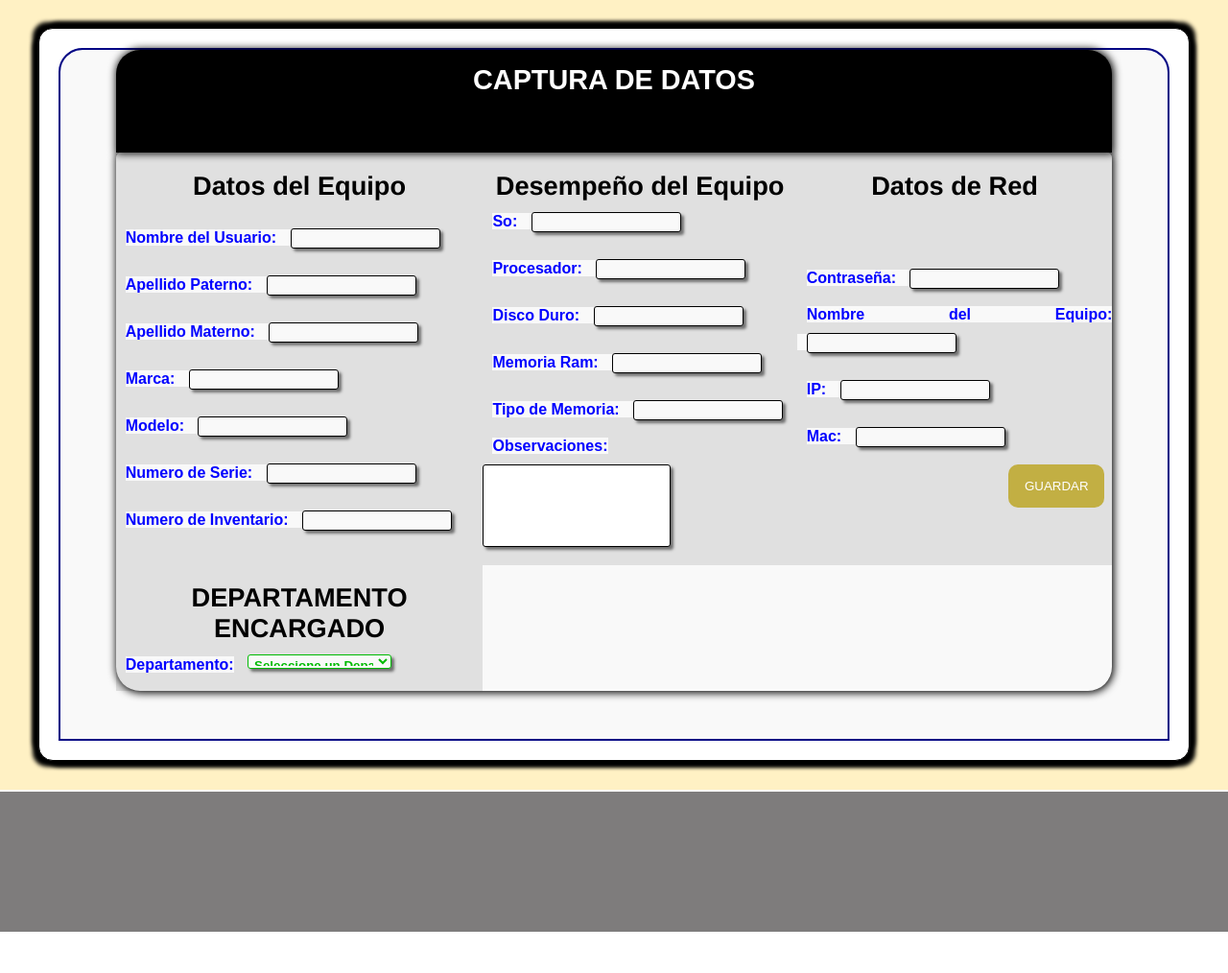
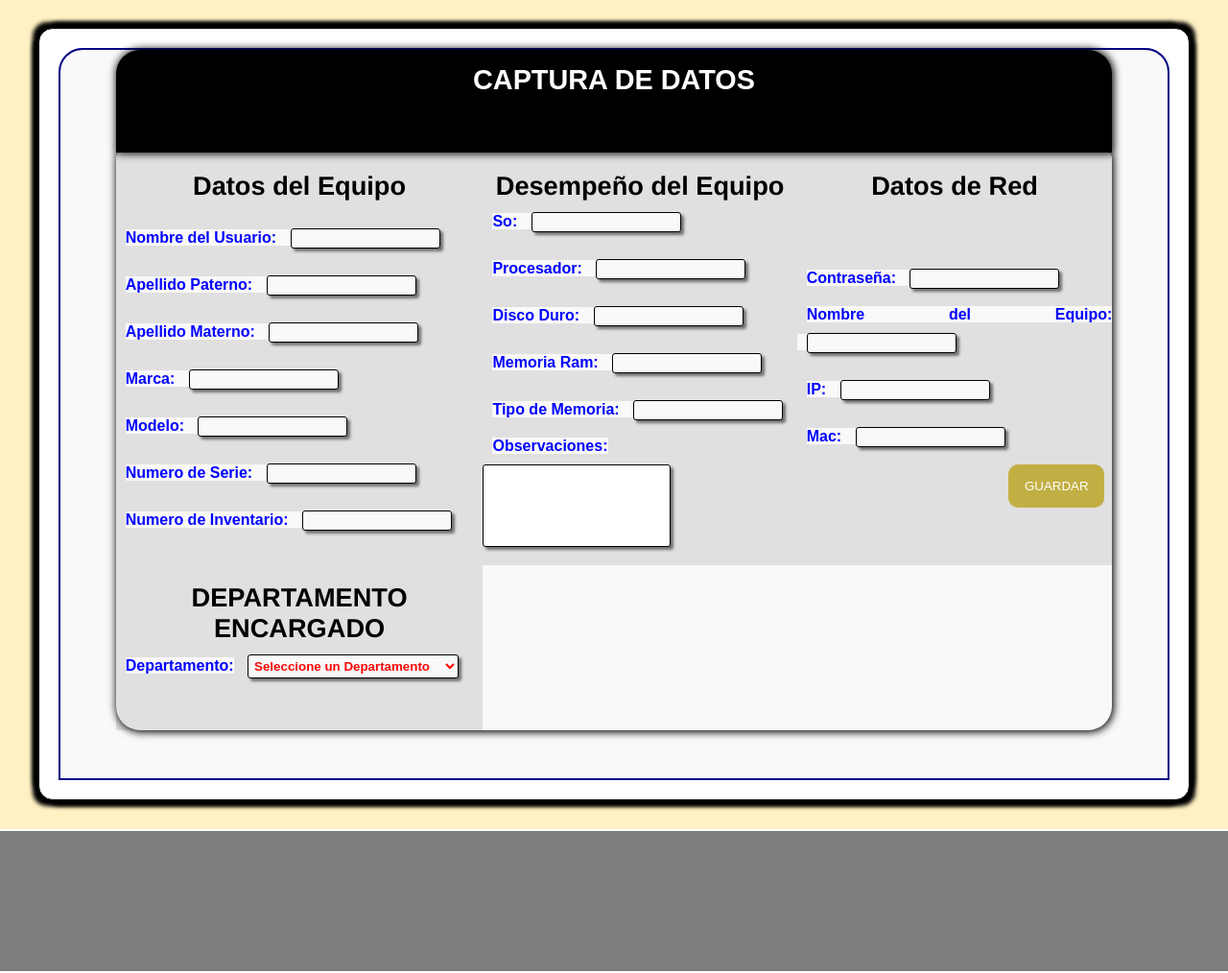
Before and after one commit to Benjamin17B/PAGINA-CRODE, a PHP site: the page made by paginas/CPU'S.php in a window 1280 px wide. Shown: the part 201-1215 px from the top of the page at 96% size. Before the commit the page ends 1172 px from the top, so only its background shows below. Run offline with PHP 8.4, Linux system fonts and the light colour scheme.

Commit message:
AÑADIENDO LA VALIDACION Y ESTILO AL SELECT

```diff
--- a/css/pagina.css
+++ b/css/pagina.css
@@ -191,6 +191,20 @@ footer > p{
   font-weight: bold;
   color: #000000;
 }
+.entradaS{
+  width: 220px;
+  height: 25px;
+  border-radius: 3px;
+  border: 1px solid #000;
+  padding: 2px;
+  outline: none;
+  margin-top: 10px;
+  box-shadow: 3px 3px 3px rgba(0, 0, 0, 0.5);
+  font-weight: 700;
+  margin-left: 10px;
+  background-color: #f9f9f9;
+
+}
 #formu label,.entrada{
   font-weight: 700;
   margin-left: 10px;
@@ -234,12 +248,12 @@ footer > p{
   transition: 1000ms;
   background-color: rgb(182, 155, 0);
 }
-#formu .entrada:valid, .CajonGrande:valid{
+#formu .entrada:valid, .CajonGrande:valid, .entradaS:valid{
   transition: 800ms;
   color: #00BB03;
   border: 1px solid #00BB03;
 }
-#formu .entrada:invalid, .CajonGrande:invalid{
+#formu .entrada:invalid, .CajonGrande:invalid, .entradaS:invalid{
   transition: 500ms;
   color: #FC0505;
 }
--- a/js/validar.js
+++ b/js/validar.js
@@ -21,6 +21,8 @@ function carga(){
   document.getElementById('NEquipo').addEventListener('input',VnEquipo,false);
   document.getElementById('IP').addEventListener('input',VIP,false);
   document.getElementById('Mac').addEventListener('input',VMac,false);
+  document.getElementById('Departamento').addEventListener('input',VDepart,false);
+
 
   document.getElementById('btnGuardar').addEventListener('click',vENVIAR,false);
 }
@@ -339,3 +341,19 @@ function VMac(){
     return false;
   }
 }
+function VDepart(){
+  var elemento = document.getElementById('Departamento');
+  error = document.querySelector("#Departamento + span.error");
+
+  if(elemento.checkValidity()){
+    error.innerHTML = "";
+    error.className = "error";
+    return true;
+  }
+  else{
+    if(elemento.validity.valueMissing){
+      muestra(elemento,"Seleccione Un Departamento");
+    }
+    return false;
+  }
+}
--- a/paginas/CPU'S.php
+++ b/paginas/CPU'S.php
@@ -200,7 +200,7 @@ if(isset($_POST['btnGuardar'])){
 
                 <td>
                     <label for="Departamento">Departamento:</label>
-                     <select name="Departamento" class="entrada" require>
+                     <select name="Departamento" class="entradaS" required>
                         <option value="">Seleccione un Departamento</option>
                         <option value="ST">Subdirección técnica</option>
                         <option value="SA">Subdirección administrativa</option>
@@ -218,6 +218,7 @@ if(isset($_POST['btnGuardar'])){
                         <option value="AM">Administración de la Calidad</option>
                         <option value="NA">ninguna</option>
                     </select>
+                    <span class="error"></span><br>
                     <br><br>
                 </td>
 
```
